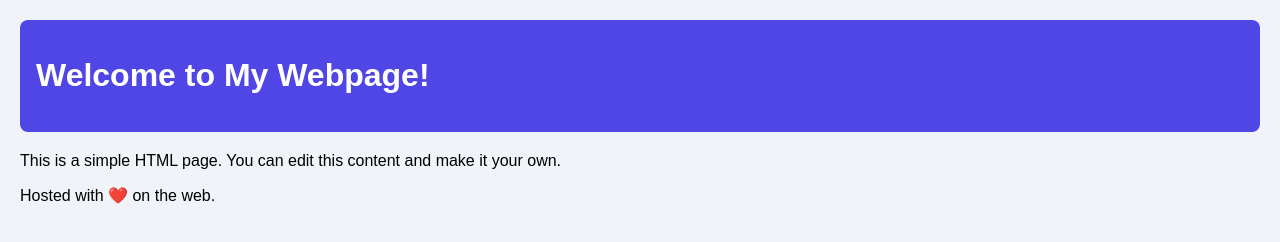
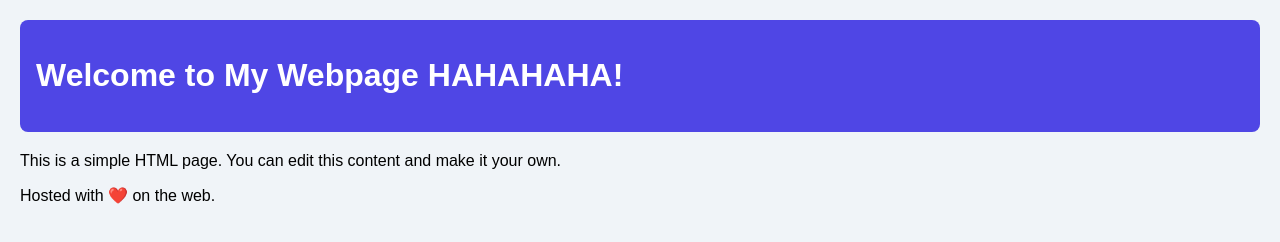
Before and after one commit to Zervan18/zer, a plain HTML site: page index.html in a window 1280 px wide. Drawn offline with Linux system fonts and the light colour scheme.

Commit message:
index.html

```diff
--- a/index.html
+++ b/index.html
@@ -24,7 +24,7 @@
 </head>
 <body>
   <header>
-    <h1>Welcome to My Webpage!</h1>
+    <h1>Welcome to My Webpage HAHAHAHA!</h1>
   </header>
   <main>
     <p>This is a simple HTML page. You can edit this content and make it your own.</p>
```
